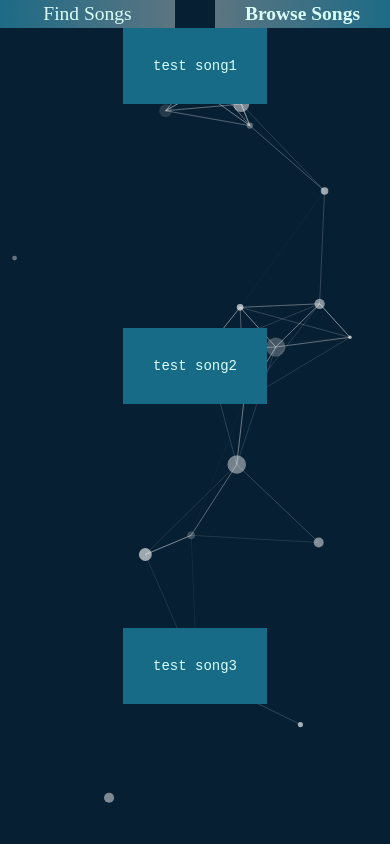
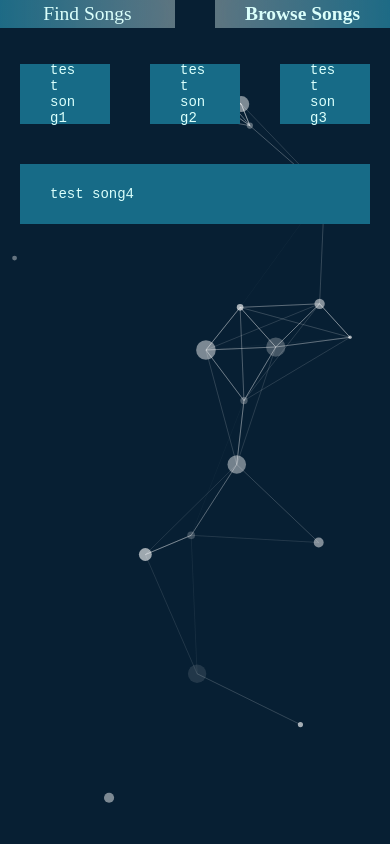
Before and after one commit to aloshon/theadvocator, a React Native app: screen / in a window 390 px wide. Both pictures are taken after a click on the element "Browse Songs". Shown: the top 844 px of the page. Built offline with nearby package versions, Linux system fonts and the light colour scheme.

Commit message:
improved style

```diff
--- a/Browse.tsx
+++ b/Browse.tsx
@@ -15,27 +15,31 @@ export const Browse  = ({songs, currentTheme}: BrowseProps) => {
   console.log(songs);
   const styles = StyleSheet.create({
     container: {
+      width: "100vw",
+      height: "100%",
+      marginTop: 16,
       // display: "flex",
-      // // flexWrap: "wrap",
-      // width: "100%",
-      // margin: 4,
-      display: "flex",
-      flexWrap: "wrap"
+      alignItems: 'flex-start',
+      alignContent: 'flex-start',
+      flexWrap: "wrap",
+      flexDirection: "row",
+      flex: 1,
     },
     song: {
       flexGrow: 1,
-      flexBasis: 300,
-      width: "100%",
-      // margin: 12,
-    },
-    item: {
+      // aspectRatio: "auto",
+      // flexBasis: 300,
+      minwWidth: "36%",
+      height: "12%",
+      margin: 20,
       padding: 30,
-      // width: "100%",
       backgroundColor: currentTheme.primary,
       fontSize: '3 em',
-      color: currentTheme.fontColor,
-      // flexDirection: "row",
-      display: "flex",
+      justifyContent: "center",
+      // flexDirection: "column",
+      // flexWrap: "wrap",
+      flex: 1,
+      // display: "flex",
     },
     text: {
       fontFamily: "'Courier New', monospace",
@@ -43,13 +47,13 @@ export const Browse  = ({songs, currentTheme}: BrowseProps) => {
     }
   });
 
-  const [index, setIndex] = useState(0);
+  const [index, setIndex] = useState<number>(0);
   const [popupOn, setPopupOn] = useState<boolean>(false);
   const [currentSong, setCurrentSong] = useState<Song|null>(null);
 
   return (
     <>
-    <ScrollView style={styles.container}>
+      <ScrollView contentContainerStyle={styles.container}>
         {songs?.length === 0 ? <Text>No Songs to browse. Answer the prompts first!</Text>  :
           songs?.map((song, i) => (
             <TouchableOpacity
@@ -57,9 +61,7 @@ export const Browse  = ({songs, currentTheme}: BrowseProps) => {
               onPress= {() => setCurrentSong(song)}
               style={styles.song}
             >
-              <View style={(styles.item)}>
               <Text style={(styles.text)}>{song.title}</Text>
-              </View>
             </TouchableOpacity>
           ))
         }
```
Lines whose indentation alone changed are shown as unchanged.
